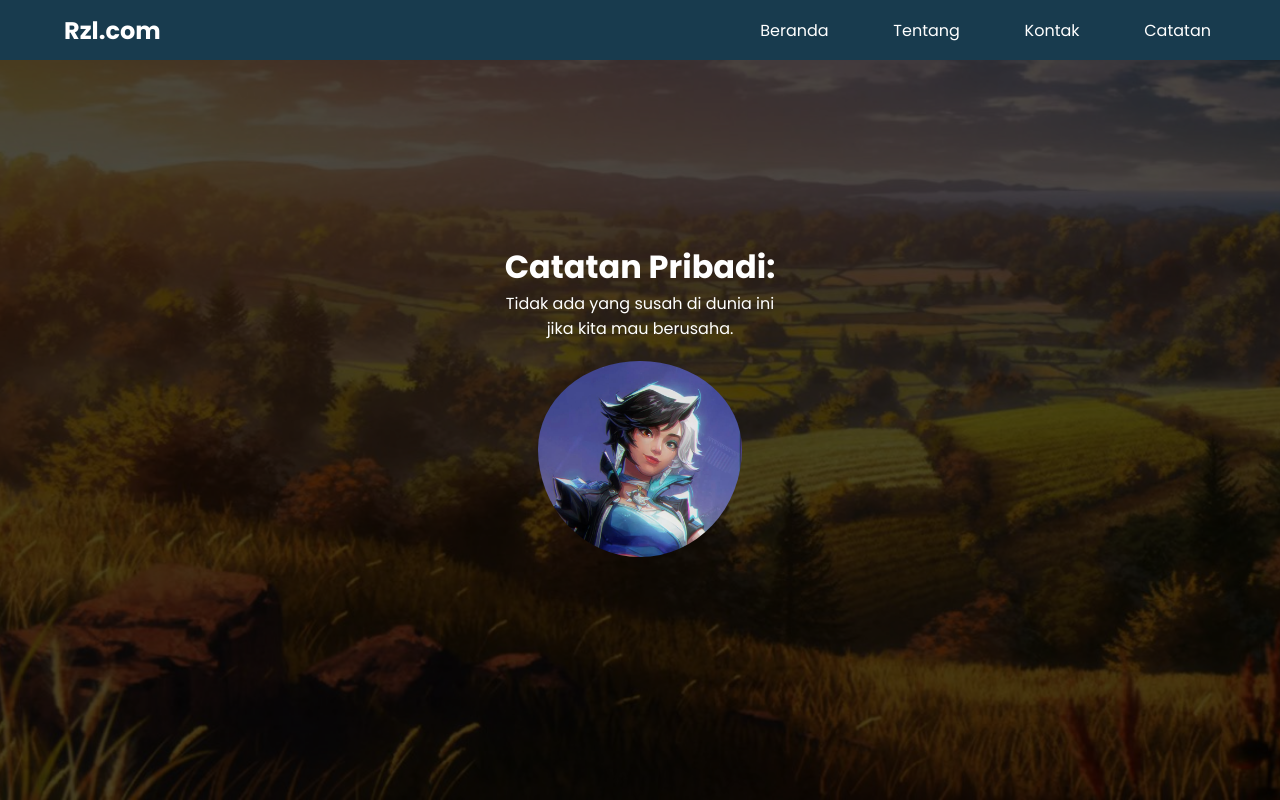
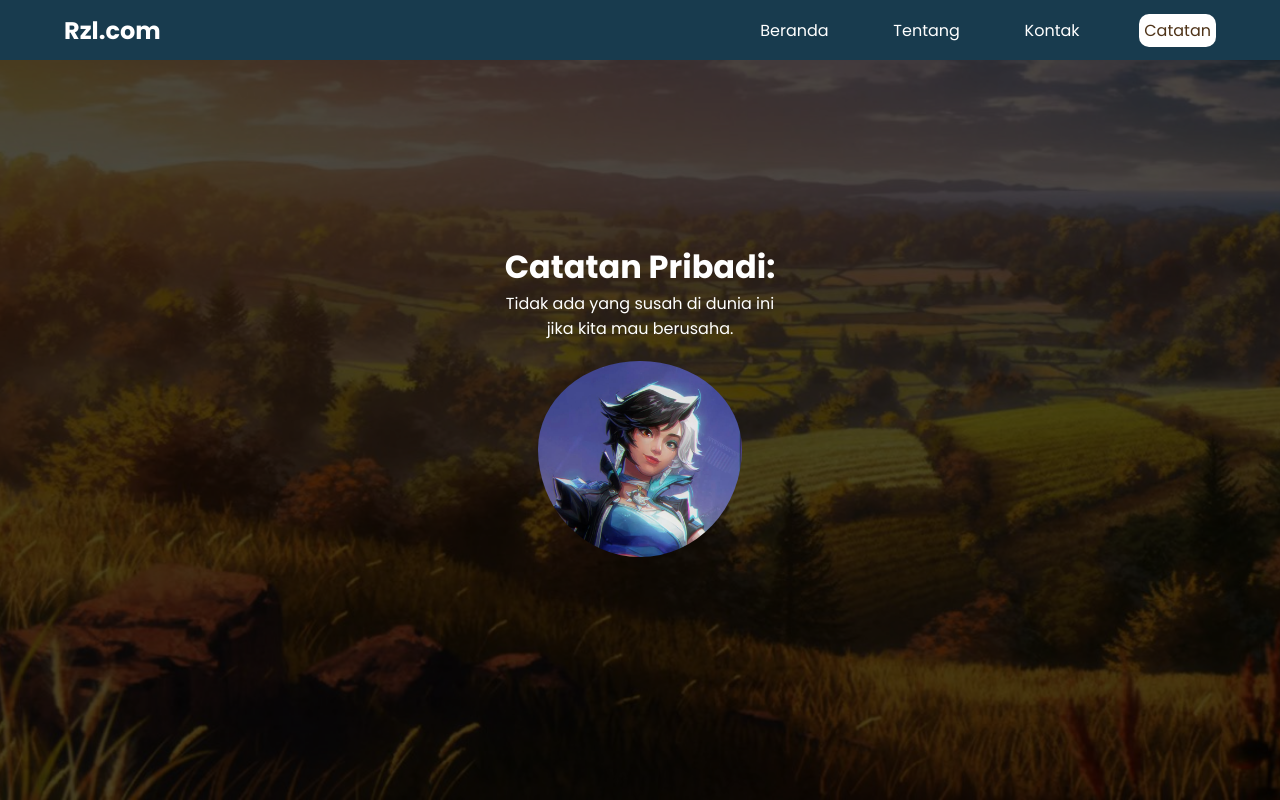
Before and after one commit to RizalAza2004/Portofolio, a plain HTML site: page catatan.html in a window 1280 px wide. Drawn offline with nearby package versions, Linux system fonts and the light colour scheme; a web font is replaced by a local one.

Commit message:
Update catatan.html

```diff
--- a/catatan.html
+++ b/catatan.html
@@ -27,7 +27,7 @@
                     <li><a href="index.html">Beranda</a></li>
                     <li><a href="tentang.html">Tentang</a></li>
                     <li><a href="kontak.html">Kontak</a></li>
-                    <li><a href="catatan.html">Catatan</a></li>
+                    <li><a href="catatan.html" class="active">Catatan</a></li>
                 </ul>
         </div>
     </nav>
```
